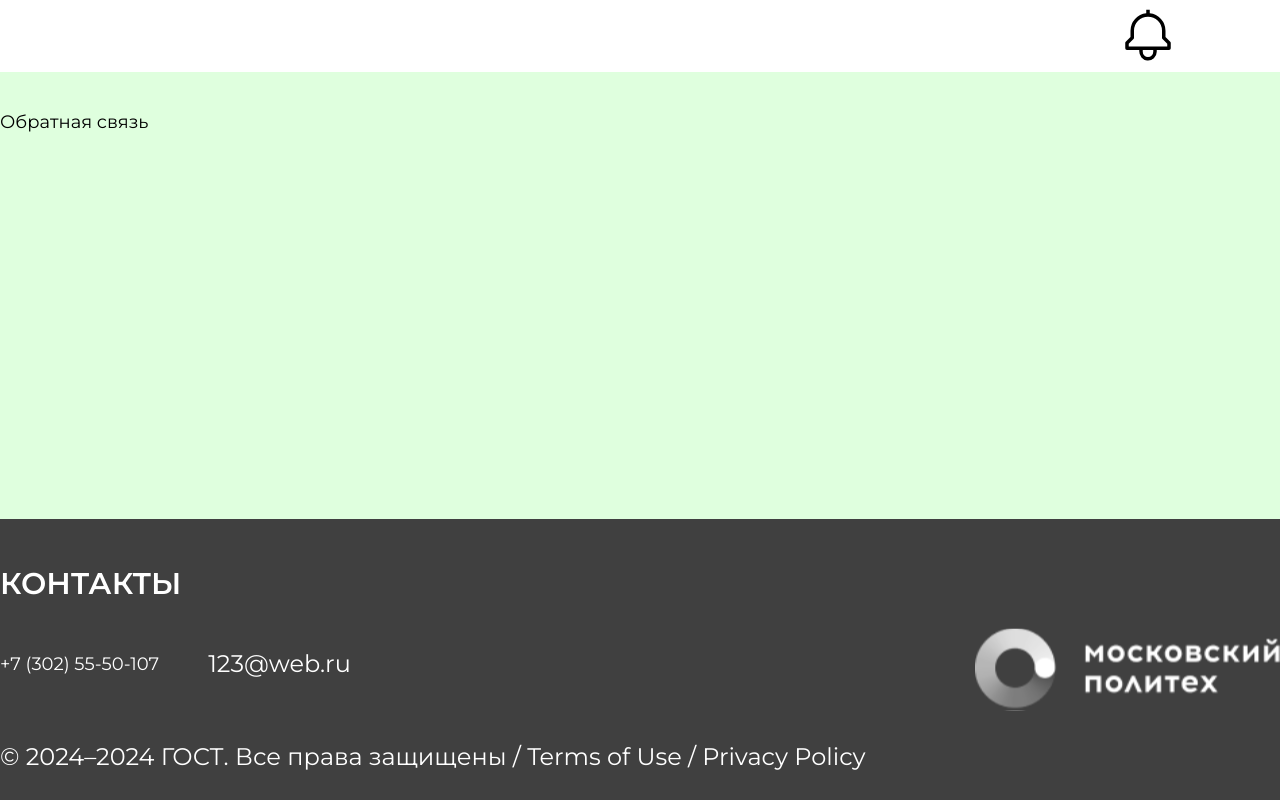
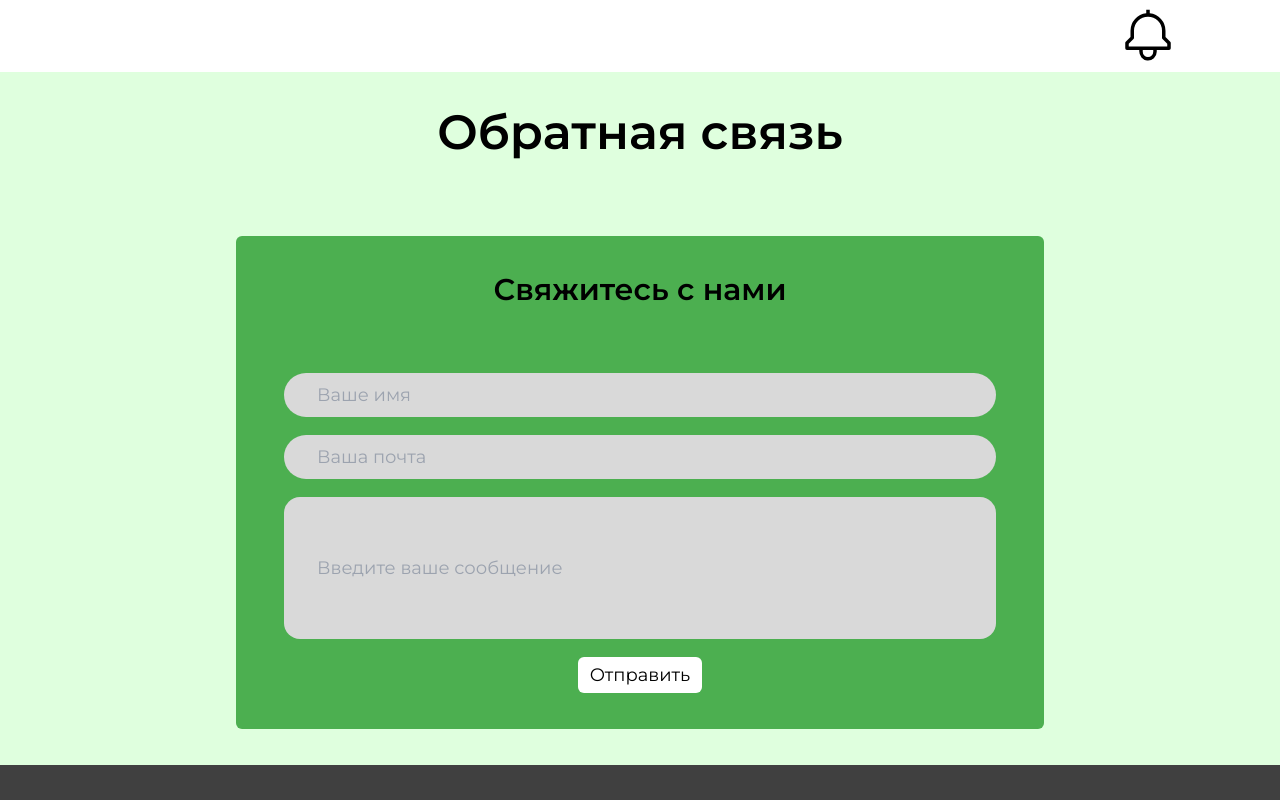
Before and after one commit to f4lz/pd, a Vue app: page /feedback in a window 1280 px wide. Shown: the top 800 px of the page. Built offline with nearby package versions, Linux system fonts and the light colour scheme; some icons are missing.

Commit message:
Логин, Регистрация, Обратная связь

```diff
--- a/src/App.vue
+++ b/src/App.vue
@@ -7,9 +7,10 @@ import Header from './components/Header.vue'
 <template>
   <div class="wrapper">
     <Header />
-    <div class="bg-background-secondary content">
+    <div
+      class="bg-background-secondary flex items-center justify-center content">
       <transition mode="out-in" name="router">
-        <RouterView class="container mt-9" />
+        <RouterView class="container my-9" />
       </transition>
     </div>
     <Footer class="footer" />
--- a/src/assets/css/main.css
+++ b/src/assets/css/main.css
@@ -38,12 +38,13 @@
   }
 
   input {
-    @apply text-sm border-2 rounded-md p-2;
+    @apply w-full bg-[#D9D9D9] px-[33px] rounded-full p-2;
   }
 }
 
 @layer components {
-  .button {
+  .button-primary {
+    @apply max-w-[159px] flex items-center justify-center bg-background-primary text-primary hover:bg-background-primary/80 transition-all py-1 px-3 rounded-md;
   }
 }
 
--- a/src/pages/FeedBack.vue
+++ b/src/pages/FeedBack.vue
@@ -1,5 +1,18 @@
 <script setup></script>
 
 <template>
-  <div>Обратная связь</div>
+  <div class="text-center flex flex-col gap-y-[80px] items-center">
+    <h1>Обратная связь</h1>
+    <div
+      class="bg-[#4CAF50] max-w-[808px] w-full items-center py-9 flex flex-col gap-y-[18px] rounded-md px-12">
+      <h3>Свяжитесь с нами</h3>
+      <input type="text" class="mt-[47px]" placeholder="Ваше имя" />
+      <input type="email" placeholder="Ваша почта" />
+      <input
+        type="text"
+        class="h-[142px] rounded-2xl"
+        placeholder="Введите ваше сообщение" />
+      <button class="button-primary">Отправить</button>
+    </div>
+  </div>
 </template>
--- a/src/pages/Login.vue
+++ b/src/pages/Login.vue
@@ -1,5 +1,18 @@
 <script setup></script>
 
 <template>
-  <div>Логин</div>
+  <div
+    class="text-center justify-center bg-[#4CAF50] max-w-[429px] w-full items-center py-9 flex flex-col gap-y-[18px] rounded-md px-12">
+    <h3>Авторизация</h3>
+    <input type="text" class="mt-[47px]" placeholder="Логин" />
+    <input type="password" placeholder="Пароль" />
+    <button
+      class="button-primary mt-[62px] w-full max-w-[429px] rounded-full bg-[#D9D9D9]">
+      Войти
+    </button>
+    <hr class="w-full my-[18px]" />
+    <p class="text-base text-black/50 leading-5 w-[389px]">
+      Нажимая на кнопку, вы принимаете условия пользовательского соглашения
+    </p>
+  </div>
 </template>
--- a/src/pages/Registration.vue
+++ b/src/pages/Registration.vue
@@ -1,5 +1,19 @@
 <script setup></script>
 
 <template>
-  <div>Регистрация</div>
+  <div
+    class="text-center justify-center bg-[#4CAF50] max-w-[429px] w-full items-center py-9 flex flex-col gap-y-[18px] rounded-md px-12">
+    <h3>Регистрация</h3>
+    <input type="text" class="mt-[47px]" placeholder="Логин" />
+    <input type="email" placeholder="Почта" />
+    <input type="password" placeholder="Пароль" />
+    <button
+      class="button-primary w-full max-w-[429px] mt-[62px] rounded-full bg-[#D9D9D9]">
+      Зарегистрироваться
+    </button>
+    <hr class="w-full my-[18px]" />
+    <p class="text-base text-black/50 leading-5 w-[389px]">
+      Нажимая на кнопку, вы принимаете условия пользовательского соглашения
+    </p>
+  </div>
 </template>
```
